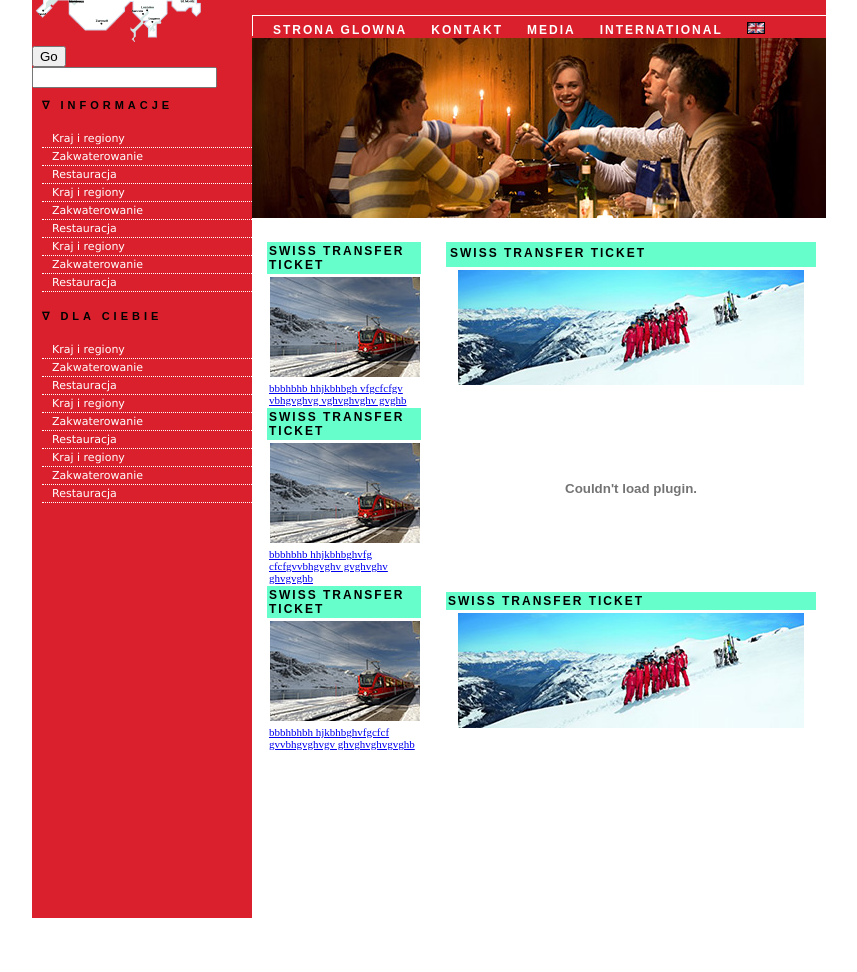
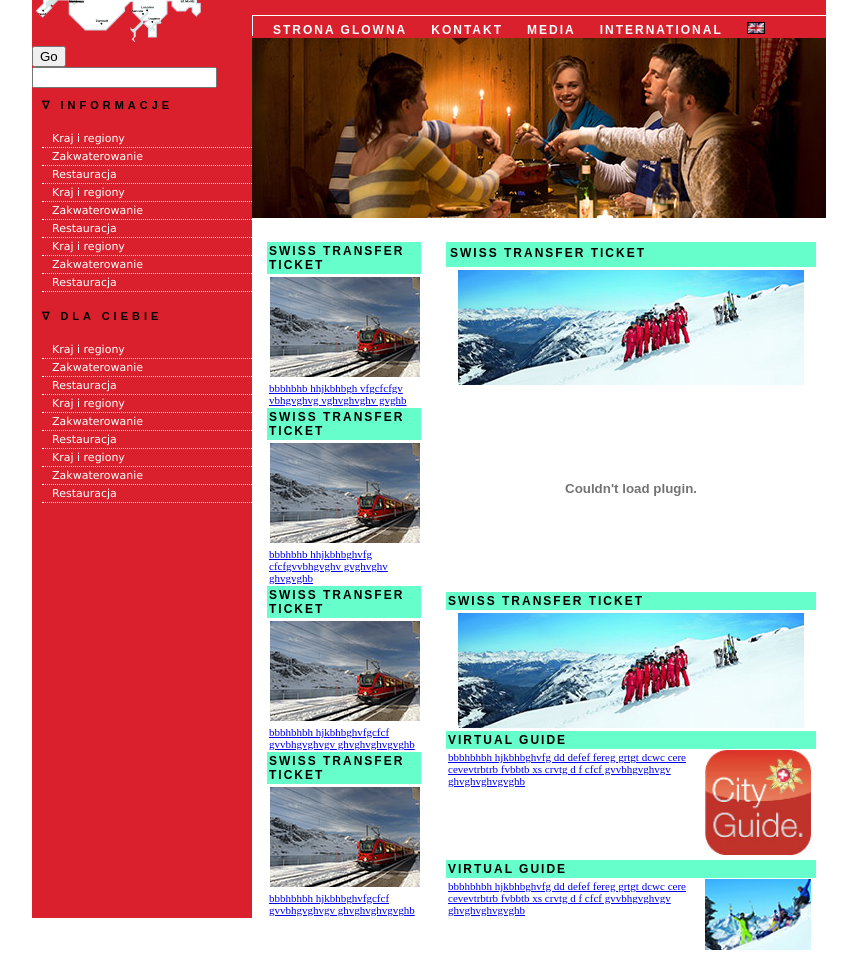
Before and after one commit to baisa/ch, a plain HTML site: page index.html in a window 1280 px wide. Shown: the part 85-1057 px from the top of the page, without its empty margins (209-1066 px from the left). Before the commit the page ends 1006 px from the top, so only its background shows below. Drawn offline with nearby package versions, Linux system fonts and the light colour scheme.

Commit message:
daily changes

```diff
--- a/css/style.css
+++ b/css/style.css
@@ -96,14 +96,9 @@ body{
 	width: 574px;
 	clear: both;
 }
-
 .firstColumn {
 	width: 154px;
 }
-
-.offer {
-}
-
 .description {
 	background-color: #66FFCC;
 	font-weight: bold;
@@ -113,8 +108,6 @@ body{
 	font-family: Arial;
 	letter-spacing: 2px;
 }
-
-
 .offerPicture {
 	display:block;
 	margin: auto;
@@ -123,14 +116,28 @@ body{
 .undernote {
 	font-size: 11px;
 	padding: 2px;
-	width: 154px;
 }
 .column {
 	padding: 10px;
 	margin-top: 10px;
 	margin-left: 5px;
 }
-
+.double {
+	display: inline-block;
+	clear: both;
+	width: 370px;
+}
+.doubleundernote {
+	font-size: 11px;
+	padding: 2px;
+	float: left;
+	width: 254px;
+}
+.doublePicture {
+	padding: 1px;
+	width: 106px;
+	float: left;
+}
 .secondColumn {
 	width: 370px;
 }
--- a/index.html
+++ b/index.html
@@ -89,6 +89,13 @@
 							<a href="#">bbbhbhbh hjkbhbghvfgcfcf gvvbhgvghvgv ghvghvghvgvghb</a>
 						</div>
 					</div>
+					<div class="offer">
+						<div class="description"> SWISS TRANSFER TICKET </div>
+						<img class="offerPicture" src="img/rhb8130.jpg"/>
+						<div class="undernote">
+							<a href="#">bbbhbhbh hjkbhbghvfgcfcf gvvbhgvghvgv ghvghvghvgvghb</a>
+						</div>
+					</div>
 				</div>
 				<div class="column secondColumn left">
 					<div class="offer">
@@ -106,6 +113,29 @@
 						<div class="description">SWISS TRANSFER TICKET </div>
 						<img class="offerPicture" src="img/zima-2013-2014-home.jpg"/>
 					</div>
+					<div class="offer">
+						<div class="description"> VIRTUAL GUIDE </div>
+						<div class="double">
+							<div class="doubleundernote">
+								<a href="#">bbbhbhbh hjkbhbghvfg dd defef fereg grtgt dcwc cere cevevtrbtrb fvbbtb xs crvtg d f cfcf gvvbhgvghvgv ghvghvghvgvghb</a>
+							</div>
+							<div>
+								<img class="doublePicture" src="img/city-guide-app_min.jpg"/>
+							</div>
+						</div>
+						<div class="offer">
+							<div class="description"> VIRTUAL GUIDE </div>
+							<div class="double">
+								<div class="doubleundernote">
+									<a href="#">bbbhbhbh hjkbhbghvfg dd defef fereg grtgt dcwc cere cevevtrbtrb fvbbtb xs crvtg d f cfcf gvvbhgvghvgv ghvghvghvgvghb</a>
+								</div>
+								<div>
+									<img class="doublePicture" src="img/laax.jpg"/>
+								</div>
+							</div>
+						</div>
+
+					</div>
 		  		</div>
 		  	</div>
 		</div>
@@ -114,17 +144,7 @@
 	</div>
 
 
-
-
-
-
-
-
-
-
   	<script src="https://code.jquery.com/jquery.js"></script>
    	<script src="js/jquery-1.10.2.min.js"></script>
-	<script src="js/bootstrap.js"></script>
-    <script src="js/bootstrap.min.js"></script>
   </body>
 </html>
```
Also changed, not shown: 1 other file.
